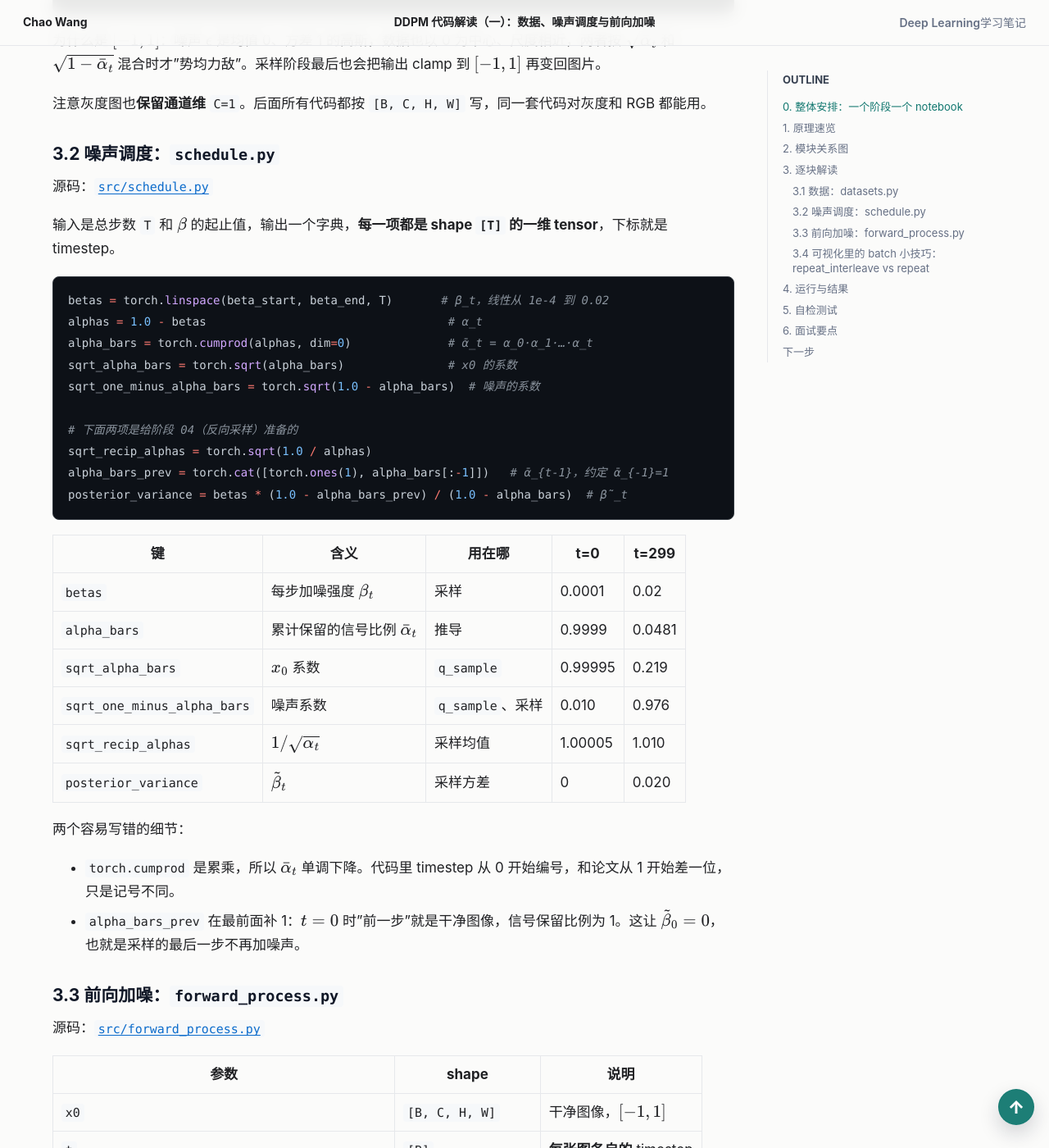
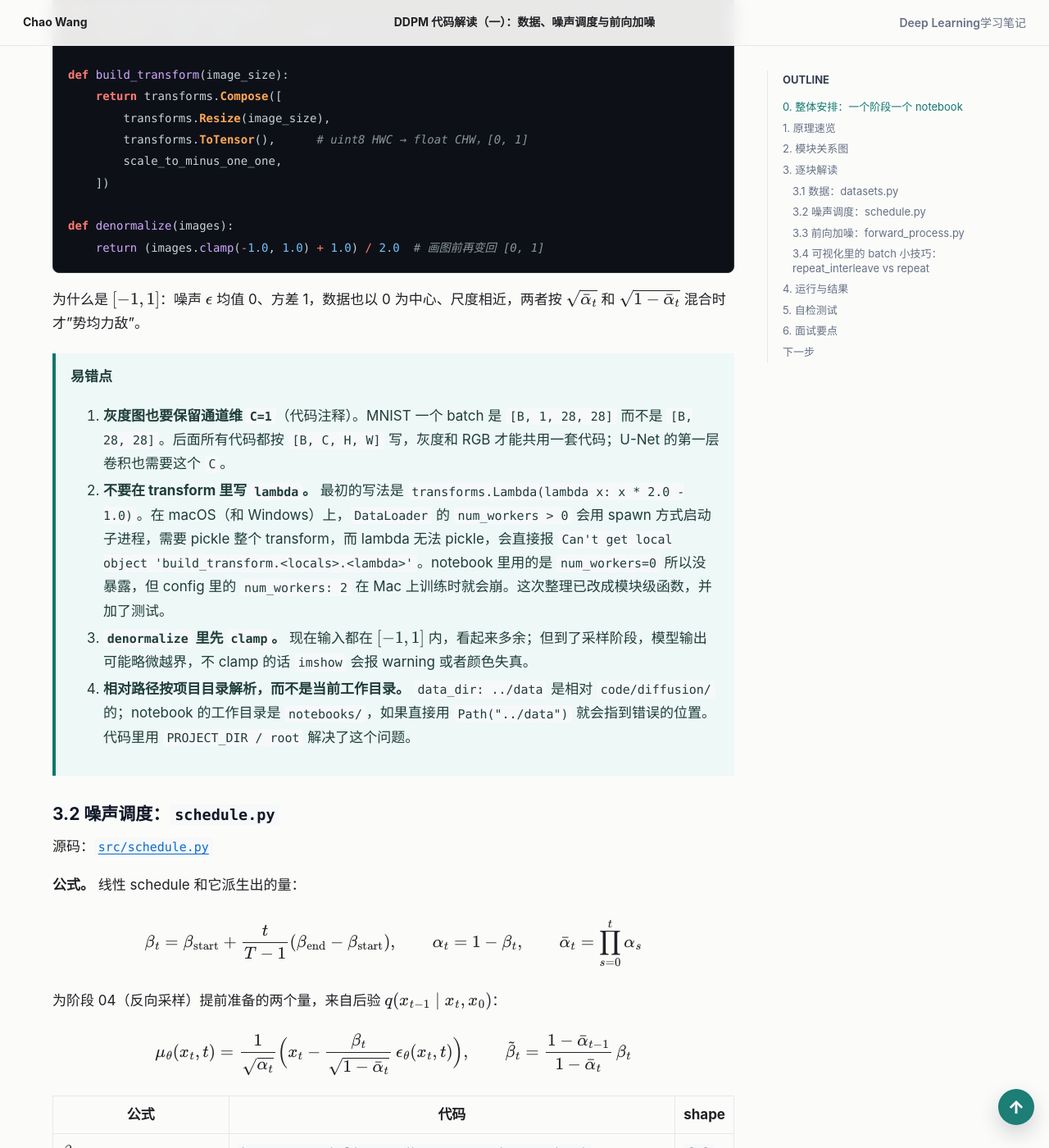
Before and after one commit to chaowang15/deep-learning, a Jekyll site: the page built from ddpm-code-01/index.md, in a window 1280 px wide and 1400 px high, scrolled down 2578 px. Shown: the whole window at 82% size. Built offline with Jekyll 4.4.1, drawn with Linux system fonts in a browser that asks for light colours; some of the changed text lies outside the part shown.

Commit message:
DDPM walkthrough 1: formula-to-code tables and gotchas per module; fix unpicklable lambda transform (Mac num_workers>0) (#8)
Claude-Session: https://claude.ai/code/session_01736kzhV8NYnNdtei3UizGi

Co-authored-by: Claude <noreply@anthropic.com>

````diff
--- a/ddpm-code-01/index.md
+++ b/ddpm-code-01/index.md
@@ -3,7 +3,7 @@ date: 2026-11-26 16:30:00 -0800
 keywords: >-
   DDPM from scratch, PyTorch, dataset normalization, linear beta schedule, alpha_bar, q_sample, tensor shapes.
 summary: >-
-  DDPM 从零实现系列第一篇：对照自己写的代码，讲清楚数据如何归一化到 [-1, 1]、线性 beta schedule 算出哪些量、q_sample 如何用一个闭式公式把 x_0 一步加噪到 x_t。每个模块给出输入输出和 tensor shape，附运行结果图、自检测试和面试要点。
+  DDPM 从零实现系列第一篇：对照自己写的代码，讲清楚数据如何归一化到 [-1, 1]、线性 beta schedule 算出哪些量、q_sample 如何用一个闭式公式把 x_0 一步加噪到 x_t。每个模块逐项对照公式和代码、标出 tensor shape，并总结广播、下标、device、pickle 等实现上的易错点，附运行结果、自检测试和面试要点。
 layout: note
 title: "DDPM 代码解读（一）：数据、噪声调度与前向加噪"
 description: "DDPM from scratch, part 1: dataset normalization, the linear beta schedule, and the forward noising process q_sample, with tensor shapes and results."
@@ -107,101 +107,159 @@ $$
 
 ## 3. 逐块解读
 
+每个模块按同样的顺序讲：**公式 → 公式和代码逐项对应 → 核心代码 → 易错点**。易错点里标了"代码注释"的，是我写代码时在注释里记下的坑；其余是这次整理时补充的。
+
 ### 3.1 数据：`datasets.py`
 
 源码：[`src/datasets.py`](https://github.com/chaowang15/deep-learning/blob/main/code/diffusion/src/datasets.py)
 
-| | 内容 |
-|---|---|
-| 输入 | `DatasetConfig(name, data_dir, image_size, channels, batch_size, ...)` |
-| 输出 | `DataLoader`，每个 batch 是 `images [B, C, H, W]`、`labels [B]` |
-| 取值范围 | `images` 在 $$[-1, 1]$$ |
-| shape | MNIST / FashionMNIST：`[B, 1, 28, 28]`；CIFAR-10：`[B, 3, 32, 32]` |
+**公式。** 把像素从 $$[0, 1]$$ 线性映射到 $$[-1, 1]$$，显示时再映射回去：
 
-核心只有归一化这一步：
+$$
+x = 2u - 1,\quad u \in [0, 1] \qquad\Longleftrightarrow\qquad u = \frac{x + 1}{2}
+$$
+
+| 公式 | 代码 | shape |
+|---|---|---|
+| 原始像素 $$\in \{0,\dots,255\}$$ → $$u \in [0,1]$$ | `transforms.ToTensor()`（内部除以 255，并把 HWC 转成 CHW） | `[C, H, W]` |
+| $$x = 2u - 1$$ | `scale_to_minus_one_one(x)`：`x * 2.0 - 1.0` | `[C, H, W]` |
+| 一个 batch 的 $$x_0$$ | `DataLoader` 输出的 `images` | `[B, C, H, W]` |
+| $$u = (x+1)/2$$ | `denormalize(images)`：`(images.clamp(-1, 1) + 1) / 2` | 不变 |
 
 ```python
+def scale_to_minus_one_one(x):
+    return x * 2.0 - 1.0          # [0, 1] → [-1, 1]
+
 def build_transform(image_size):
     return transforms.Compose([
         transforms.Resize(image_size),
-        transforms.ToTensor(),                     # uint8 → float，[0, 1]
-        transforms.Lambda(lambda x: x * 2.0 - 1.0),  # [0, 1] → [-1, 1]
+        transforms.ToTensor(),      # uint8 HWC → float CHW，[0, 1]
+        scale_to_minus_one_one,
     ])
 
 def denormalize(images):
     return (images.clamp(-1.0, 1.0) + 1.0) / 2.0  # 画图前再变回 [0, 1]
 ```
 
-为什么是 $$[-1, 1]$$：噪声 $$\epsilon$$ 是均值 0、方差 1 的高斯，数据也以 0 为中心、尺度相近，两者按 $$\sqrt{\bar\alpha_t}$$ 和 $$\sqrt{1-\bar\alpha_t}$$ 混合时才"势均力敌"。采样阶段最后也会把输出 clamp 到 $$[-1, 1]$$ 再变回图片。
+为什么是 $$[-1, 1]$$：噪声 $$\epsilon$$ 均值 0、方差 1，数据也以 0 为中心、尺度相近，两者按 $$\sqrt{\bar\alpha_t}$$ 和 $$\sqrt{1-\bar\alpha_t}$$ 混合时才"势均力敌"。
 
-注意灰度图也**保留通道维** `C=1`。后面所有代码都按 `[B, C, H, W]` 写，同一套代码对灰度和 RGB 都能用。
+> **易错点**
+>
+> 1. **灰度图也要保留通道维 `C=1`**（代码注释）。MNIST 一个 batch 是 `[B, 1, 28, 28]` 而不是 `[B, 28, 28]`。后面所有代码都按 `[B, C, H, W]` 写，灰度和 RGB 才能共用一套代码；U-Net 的第一层卷积也需要这个 `C`。
+> 2. **不要在 transform 里写 `lambda`。** 最初的写法是 `transforms.Lambda(lambda x: x * 2.0 - 1.0)`。在 macOS（和 Windows）上，`DataLoader` 的 `num_workers > 0` 会用 spawn 方式启动子进程，需要 pickle 整个 transform，而 lambda 无法 pickle，会直接报 `Can't get local object 'build_transform.<locals>.<lambda>'`。notebook 里用的是 `num_workers=0` 所以没暴露，但 config 里的 `num_workers: 2` 在 Mac 上训练时就会崩。这次整理已改成模块级函数，并加了测试。
+> 3. **`denormalize` 里先 `clamp`。** 现在输入都在 $$[-1, 1]$$ 内，看起来多余；但到了采样阶段，模型输出可能略微越界，不 clamp 的话 `imshow` 会报 warning 或者颜色失真。
+> 4. **相对路径按项目目录解析，而不是当前工作目录。** `data_dir: ../data` 是相对 `code/diffusion/` 的；notebook 的工作目录是 `notebooks/`，如果直接用 `Path("../data")` 就会指到错误的位置。代码里用 `PROJECT_DIR / root` 解决了这个问题。
 
 ### 3.2 噪声调度：`schedule.py`
 
 源码：[`src/schedule.py`](https://github.com/chaowang15/deep-learning/blob/main/code/diffusion/src/schedule.py)
 
-输入是总步数 `T` 和 $$\beta$$ 的起止值，输出一个字典，**每一项都是 shape `[T]` 的一维 tensor**，下标就是 timestep。
+**公式。** 线性 schedule 和它派生出的量：
+
+$$
+\beta_t = \beta_{\text{start}} + \frac{t}{T-1}(\beta_{\text{end}} - \beta_{\text{start}}),\qquad
+\alpha_t = 1 - \beta_t,\qquad
+\bar\alpha_t = \prod_{s=0}^{t} \alpha_s
+$$
+
+为阶段 04（反向采样）提前准备的两个量，来自后验 $$q(x_{t-1} \mid x_t, x_0)$$：
+
+$$
+\mu_\theta(x_t, t) = \frac{1}{\sqrt{\alpha_t}}\Big(x_t - \frac{\beta_t}{\sqrt{1-\bar\alpha_t}}\,\epsilon_\theta(x_t, t)\Big),\qquad
+\tilde\beta_t = \frac{1-\bar\alpha_{t-1}}{1-\bar\alpha_t}\,\beta_t
+$$
+
+| 公式 | 代码 | shape |
+|---|---|---|
+| $$\beta_t$$ | `betas = torch.linspace(beta_start, beta_end, T)` | `[T]` |
+| $$\alpha_t = 1 - \beta_t$$ | `alphas = 1.0 - betas` | `[T]` |
+| $$\bar\alpha_t = \prod_{s \le t} \alpha_s$$ | `alpha_bars = torch.cumprod(alphas, dim=0)` | `[T]` |
+| $$\sqrt{\bar\alpha_t}$$（$$x_0$$ 的系数） | `sqrt_alpha_bars` | `[T]` |
+| $$\sqrt{1-\bar\alpha_t}$$（噪声的系数） | `sqrt_one_minus_alpha_bars` | `[T]` |
+| $$1/\sqrt{\alpha_t}$$（$$\mu_\theta$$ 最外面的系数） | `sqrt_recip_alphas = torch.sqrt(1.0 / alphas)` | `[T]` |
+| $$\bar\alpha_{t-1}$$，约定 $$\bar\alpha_{-1} = 1$$ | `alpha_bars_prev = torch.cat([torch.ones(1), alpha_bars[:-1]])` | `[T]` |
+| $$\tilde\beta_t$$ | `posterior_variance = betas * (1 - alpha_bars_prev) / (1 - alpha_bars)` | `[T]` |
+
+代码里把采样公式直接写成了注释，方便对照（代码注释）：
 
 ```python
-betas = torch.linspace(beta_start, beta_end, T)       # β_t，线性从 1e-4 到 0.02
-alphas = 1.0 - betas                                   # α_t
-alpha_bars = torch.cumprod(alphas, dim=0)              # ᾱ_t = α_0·α_1·…·α_t
-sqrt_alpha_bars = torch.sqrt(alpha_bars)               # x0 的系数
-sqrt_one_minus_alpha_bars = torch.sqrt(1.0 - alpha_bars)  # 噪声的系数
-
-# 下面两项是给阶段 04（反向采样）准备的
-sqrt_recip_alphas = torch.sqrt(1.0 / alphas)
-alpha_bars_prev = torch.cat([torch.ones(1), alpha_bars[:-1]])   # ᾱ_{t-1}，约定 ᾱ_{-1}=1
-posterior_variance = betas * (1.0 - alpha_bars_prev) / (1.0 - alpha_bars)  # β̃_t
+# p_sample:
+# x_{t-1} = mu_theta(x_t, t) + sigma_t * noise
+# mu_theta = sqrt_recip_alphas * (x_t - pred_noise * beta_t / sqrt_one_minus_alpha_bars)
+# sigma_t = sqrt(beta_tilde_t),  beta_tilde_t = posterior_variance
 ```
 
-| 键 | 含义 | 用在哪 | t=0 | t=299 |
-|---|---|---|---|---|
-| `betas` | 每步加噪强度 $$\beta_t$$ | 采样 | 0.0001 | 0.02 |
-| `alpha_bars` | 累计保留的信号比例 $$\bar\alpha_t$$ | 推导 | 0.9999 | 0.0481 |
-| `sqrt_alpha_bars` | $$x_0$$ 系数 | `q_sample` | 0.99995 | 0.219 |
-| `sqrt_one_minus_alpha_bars` | 噪声系数 | `q_sample`、采样 | 0.010 | 0.976 |
-| `sqrt_recip_alphas` | $$1/\sqrt{\alpha_t}$$ | 采样均值 | 1.00005 | 1.010 |
-| `posterior_variance` | $$\tilde\beta_t$$ | 采样方差 | 0 | 0.020 |
+每一项都是 shape `[T]` 的一维 tensor，下标就是 timestep。数值：
 
-两个容易写错的细节：
+| 键 | t=0 | t=299 |
+|---|---|---|
+| `betas` | 0.0001 | 0.02 |
+| `alpha_bars` | 0.9999 | 0.0481 |
+| `sqrt_alpha_bars` | 0.99995 | 0.219 |
+| `sqrt_one_minus_alpha_bars` | 0.010 | 0.976 |
+| `sqrt_recip_alphas` | 1.00005 | 1.010 |
+| `posterior_variance` | 0 | 0.020 |
 
-- `torch.cumprod` 是累乘，所以 $$\bar\alpha_t$$ 单调下降。代码里 timestep 从 0 开始编号，和论文从 1 开始差一位，只是记号不同。
-- `alpha_bars_prev` 在最前面补 1：$$t=0$$ 时"前一步"就是干净图像，信号保留比例为 1。这让 $$\tilde\beta_0 = 0$$，也就是采样的最后一步不再加噪声。
+> **易错点**
+>
+> 1. **下标从 0 开始。** 论文里 $$t = 1, \dots, T$$，代码里 $$t = 0, \dots, T-1$$。所以"最后一步"是 `T - 1`（本项目是 299），采样循环要写 `reversed(range(T))`，不是 `range(T, 0, -1)`。
+> 2. **`cumprod` 包含当前这一项。** `alpha_bars[i]` $$= \alpha_0 \alpha_1 \cdots \alpha_i$$。代码顶部的注释写的是 `alpha_bar_i = alpha_0 * ... * alpha_{i-1}`，少乘了一项，和 `cumprod` 实际算的不一致，按注释推导会差一步。（注释后续可以顺手改掉。）
+> 3. **`alpha_bars_prev` 要在最前面补 1**（代码注释）。$$t=0$$ 时"前一刻"就是干净图像，信号保留比例为 1。`torch.cat` 只接受 tensor，所以写 `torch.ones(1, device=device)` 而不是 Python 的 `1.0`，并且要和 `alpha_bars` 在同一个 device 上，否则 `cat` 会报错。
+> 4. **$$\tilde\beta_0 = 0$$ 是故意的。** 因为 $$\bar\alpha_{-1} = 1$$，分子为 0：采样的最后一步只取均值，不再加噪声。副作用是，如果以后要用 $$\log \tilde\beta_t$$（比如学习方差的改进版 DDPM），`log(0) = -inf`，常见做法是用 $$\tilde\beta_1$$ 替换第 0 项再取 log。
+> 5. **整张表只算一次。** schedule 不依赖数据，在训练开始前算好、作为常量查表；不要在每个 batch 里重新算。
 
 ### 3.3 前向加噪：`forward_process.py`
 
 源码：[`src/forward_process.py`](https://github.com/chaowang15/deep-learning/blob/main/code/diffusion/src/forward_process.py)
 
-| 参数 | shape | 说明 |
+**公式。** 闭式前向过程：
+
+$$
+x_t = \sqrt{\bar\alpha_t}\, x_0 + \sqrt{1-\bar\alpha_t}\, \epsilon,\qquad \epsilon \sim \mathcal{N}(0, I)
+$$
+
+| 公式 | 代码 | shape |
 |---|---|---|
-| `x0` | `[B, C, H, W]` | 干净图像，$$[-1, 1]$$ |
-| `t` | `[B]` | **每张图各自的** timestep |
-| `sqrt_alpha_bars`、`sqrt_one_minus_alpha_bars` | `[T]` | 来自 schedule |
-| `noise`（可选） | `[B, C, H, W]` | 不传就随机生成 |
-| 返回 `xt, noise` | 都是 `[B, C, H, W]` | `noise` 就是训练目标 |
+| $$x_0$$ | `x0` | `[B, C, H, W]` |
+| $$t$$（每张图各自一个） | `t` | `[B]` |
+| $$\epsilon \sim \mathcal{N}(0, I)$$ | `noise = torch.randn_like(x0)` | `[B, C, H, W]` |
+| $$\sqrt{\bar\alpha_t}$$ | `sqrt_alpha_bars[t].view(-1, 1, 1, 1)` | `[T]` → `[B]` → `[B, 1, 1, 1]` |
+| $$\sqrt{1-\bar\alpha_t}$$ | `sqrt_one_minus_alpha_bars[t].view(-1, 1, 1, 1)` | `[B, 1, 1, 1]` |
+| $$x_t = \dots$$ | `xt = sqrt_alpha_bar_t * x0 + sqrt_one_minus_alpha_bars_t * noise` | `[B, C, H, W]` |
+| 训练目标 $$\epsilon$$ | 返回值 `noise` | `[B, C, H, W]` |
 
 ```python
 def q_sample(x0, t, sqrt_alpha_bars, sqrt_one_minus_alpha_bars, noise=None):
     if noise is None:
         noise = torch.randn_like(x0)
 
-    # 用 t 做索引取出每张图自己的系数：[T] → [B]，再变成 [B, 1, 1, 1]
+    t = t.to(device=x0.device, dtype=torch.long)
+    sqrt_alpha_bars = sqrt_alpha_bars.to(device=x0.device, dtype=x0.dtype)
+    sqrt_one_minus_alpha_bars = sqrt_one_minus_alpha_bars.to(device=x0.device, dtype=x0.dtype)
+
+    # [B] => [B, 1, 1, 1]
     sqrt_alpha_bar_t = sqrt_alpha_bars[t].view(-1, 1, 1, 1)
-    sqrt_one_minus_alpha_bar_t = sqrt_one_minus_alpha_bars[t].view(-1, 1, 1, 1)
+    sqrt_one_minus_alpha_bars_t = sqrt_one_minus_alpha_bars[t].view(-1, 1, 1, 1)
 
-    # [B,1,1,1] 与 [B,C,H,W] 广播相乘：同一张图的所有像素用同一个系数
-    xt = sqrt_alpha_bar_t * x0 + sqrt_one_minus_alpha_bar_t * noise
+    xt = sqrt_alpha_bar_t * x0 + sqrt_one_minus_alpha_bars_t * noise
     return xt, noise
 ```
 
-关键在 `.view(-1, 1, 1, 1)`。`sqrt_alpha_bars[t]` 是 `[B]`，直接和 `[B, C, H, W]` 相乘会按**最后一维**对齐而报错（或者更糟，碰巧 shape 对上而算错）。变成 `[B, 1, 1, 1]` 后，广播规则让第 i 张图的所有像素都乘上第 i 个系数。
-
-完整代码里还把 `t`、系数搬到和 `x0` 相同的 device 和 dtype 上，这样 schedule 在 CPU 上建好，图片在 GPU / MPS 上也能直接用。
+> **易错点**
+>
+> 1. **`[B]` 必须变成 `[B, 1, 1, 1]` 再乘**（代码注释）。PyTorch 广播从**最后一维**开始对齐：`[B]` 直接乘 `[B, C, H, W]` 时，`B` 会去和 `W` 对齐。大多数时候会报错；但如果碰巧 `B == W`（比如 batch 是 28、图是 28×28），它**不会报错而是悄悄算错**，每一列像素乘上了不同图的系数。`.view(-1, 1, 1, 1)` 让第 i 张图的所有像素都乘第 i 个系数。
+> 2. **`t` 是 `[B]`，不是标量。** 训练时 batch 里每张图独立随机抽 timestep，所以必须"按图查表"：`sqrt_alpha_bars[t]` 是用一个整数 tensor 做索引，一次取出 B 个系数。
+> 3. **索引用的 `t` 必须是 `long`，并且和被索引的表在同一个 device 上。** schedule 通常在 CPU 上建好，图片在 GPU / MPS 上；用 GPU 上的 `t` 去索引 CPU 上的表会报 device 不一致。代码里统一把 `t` 和两张表搬到 `x0.device`，并把系数转成 `x0.dtype`，这样以后用半精度（AMP）也不会因为 float32 × float16 而类型提升。
+> 4. **一定要把 `noise` 返回。** 训练的 loss 是 $$\lVert \epsilon - \epsilon_\theta(x_t, t) \rVert^2$$，目标必须是**生成这个 $$x_t$$ 时用的同一份噪声**。如果在外面再随机一份当目标，目标和输入就没有关系了，loss 永远降不下去。
+> 5. **`noise` 参数可以从外面传入。** 测试和可视化时传固定的 noise，就能把结果和公式逐元素对比（见第 5 节的测试）。
 
 ### 3.4 可视化里的 batch 小技巧：`repeat_interleave` vs `repeat`
 
-[`01_forward_process.ipynb`](https://github.com/chaowang15/deep-learning/blob/main/code/diffusion/notebooks/01_forward_process.ipynb) 想把 3 张图各自在 6 个 timestep 下的加噪结果排成一个网格，一次 `q_sample` 算完：
+[`01_forward_process.ipynb`](https://github.com/chaowang15/deep-learning/blob/main/code/diffusion/notebooks/01_forward_process.ipynb) 想把 3 张图各自在 6 个 timestep 下的加噪结果排成一个网格，一次 `q_sample` 算完。需要构造两个对齐的 batch：
+
+$$
+\text{第 } k \text{ 个元素} = \big(\,x_0^{(\lfloor k/6 \rfloor)},\ t_{(k \bmod 6)}\,\big),\qquad k = 0, \dots, 17
+$$
 
 ```python
 selected_steps = torch.tensor([0, 25, 50, 100, 200, T - 1])     # [6]
@@ -210,10 +268,14 @@ t_batch = selected_steps.repeat(num_images)                      # [6] → [18]
 xt, _ = q_sample(x0_batch, t_batch, sqrt_alpha_bars, sqrt_one_minus_alpha_bars)
 ```
 
-- `repeat_interleave` 是**逐元素**复制：`[img0, img1, img2]` → `[img0×6, img1×6, img2×6]`。
-- `repeat` 是**整体**复制：`[t0…t5]` → `[t0…t5, t0…t5, t0…t5]`。
-
-两者拼起来，第 k 个元素正好是"第 k//6 张图在第 k%6 个 timestep"。`make_grid(..., nrow=6)` 再按行排开，就是一张图一行。
+> **易错点**（代码注释）
+>
+> `repeat_interleave` 是**逐元素**复制，`repeat` 是**整体**复制。拿一张 RGB 图 `img` 的 shape `[3, 2, 2]` 举例：
+>
+> - `img.repeat_interleave(2, dim=0)` → `[R, R, G, G, B, B]`
+> - `img.repeat(2, 1, 1)` → `[R, G, B, R, G, B]`
+>
+> 两者输出 shape 完全相同（都是 `[6, 2, 2]`），都不增加新维度，只是 dim 0 上的顺序不同，所以**写反了也不会报错，只是图和 timestep 错位**。这里图片要"每张连续出现 6 次"，用 `repeat_interleave`；timestep 要"整段重复 3 次"，用 `repeat`。最后 `make_grid(..., nrow=6)` 按行排开，正好一张图一行。
 
 ## 4. 运行与结果
 
@@ -250,6 +312,7 @@ jupyter notebook                 # 打开 notebooks/00、01
 
 [`tests/`](https://github.com/chaowang15/deep-learning/tree/main/code/diffusion/tests) 里放了几条不需要下载数据、一秒内跑完的检查，改完 `src/` 后跑 `python -m pytest -q`：
 
+- transform 可以被 pickle（Mac 上 `num_workers > 0` 不会崩），`denormalize` 能还原；
 - schedule 每一项 shape 都是 `[T]`，$$\bar\alpha_t$$ 单调下降；
 - $$(\sqrt{\bar\alpha_t})^2 + (\sqrt{1-\bar\alpha_t})^2 = 1$$；
 - $$\tilde\beta_0 = 0$$ 且 $$\tilde\beta_t \le \beta_t$$；
````
Also changed, not shown: other parts of ddpm-code-01/index.md (+1 -1 lines), 2 other files.
